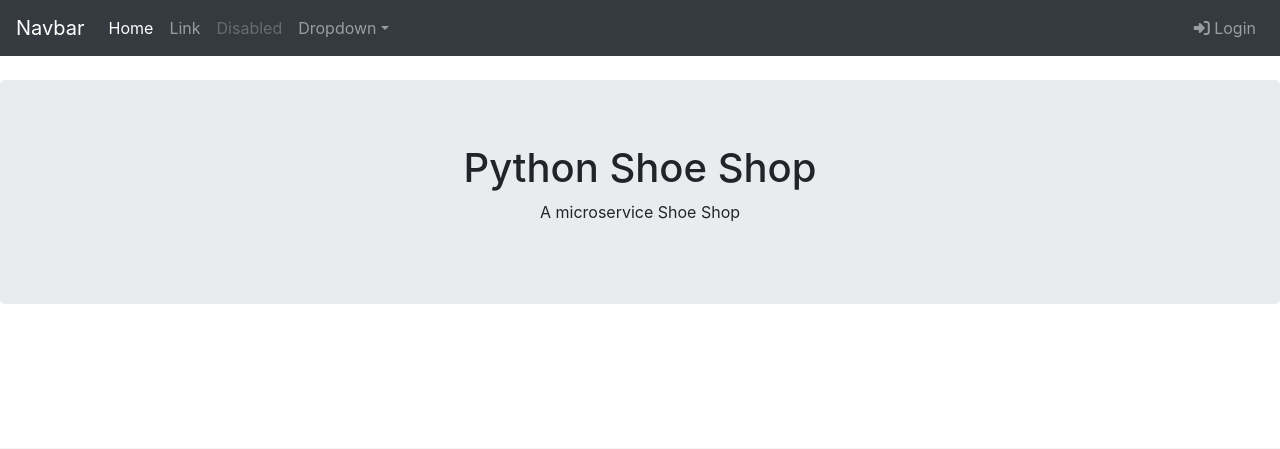
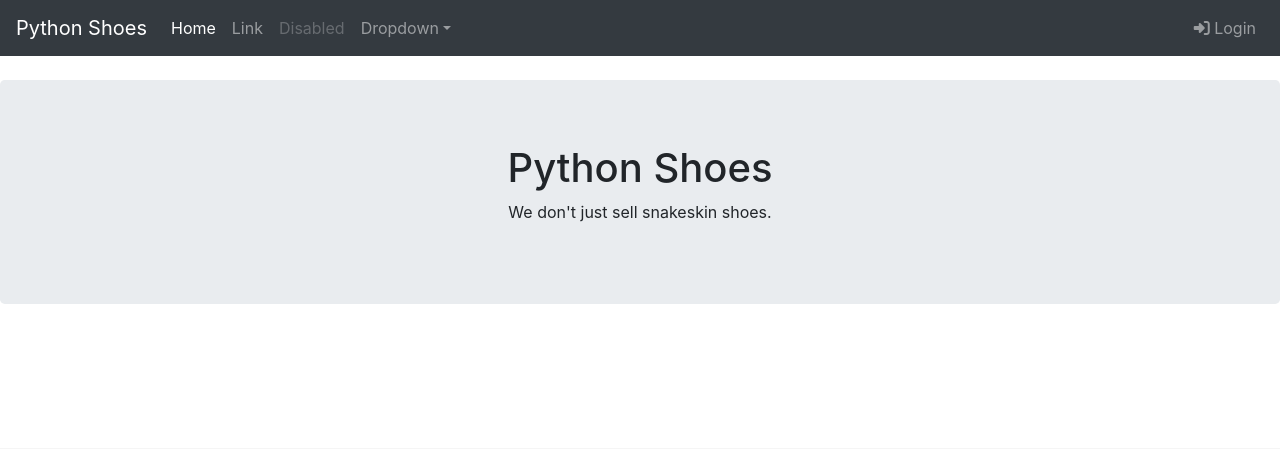
Before and after one commit to tanjd/ESD_Project-Shoe-Ecommerce-, a PHP site: page /index.php in a window 1280 px wide. Shown: the top 449 px of the page. Run offline with PHP 8.4, Linux system fonts and the light colour scheme; data that the repository does not hold is empty; some libraries are stand-ins or nearby versions.

Commit message:
Updated Layout Files

```diff
--- a/customerUI/template/head.php
+++ b/customerUI/template/head.php
@@ -8,7 +8,7 @@
     <meta name="author" content="">
     <link rel="icon" href="/docs/4.0/assets/img/favicons/favicon.ico">
 
-    <title>Starter Template for Bootstrap</title>
+    <title>Python Shoes</title>
 
     <link rel="canonical" href="https://getbootstrap.com/docs/4.0/examples/starter-template/">
 
--- a/customerUI/template/header.php
+++ b/customerUI/template/header.php
@@ -27,7 +27,7 @@ if (isset($_SESSION['customer_id'])) {
 
 ?>
 <nav class="navbar navbar-expand-md navbar-dark bg-dark fixed-top">
-    <a class="navbar-brand" href="#">Navbar</a>
+    <a class="navbar-brand" href="#">Python Shoes</a>
     <button class="navbar-toggler" type="button" data-toggle="collapse" data-target="#navbarsExampleDefault" aria-controls="navbarsExampleDefault" aria-expanded="false" aria-label="Toggle navigation">
         <span class="navbar-toggler-icon"></span>
     </button>
@@ -88,7 +88,7 @@ if (isset($_SESSION['customer_id'])) {
 
 <div class="jumbotron">
     <div class="container text-center">
-        <h1>Python Shoe Shop</h1>
-        <p>A microservice Shoe Shop</p>
+        <h1>Python Shoes</h1>
+        <p>We don't just sell snakeskin shoes.</p>
     </div>
 </div>
```
